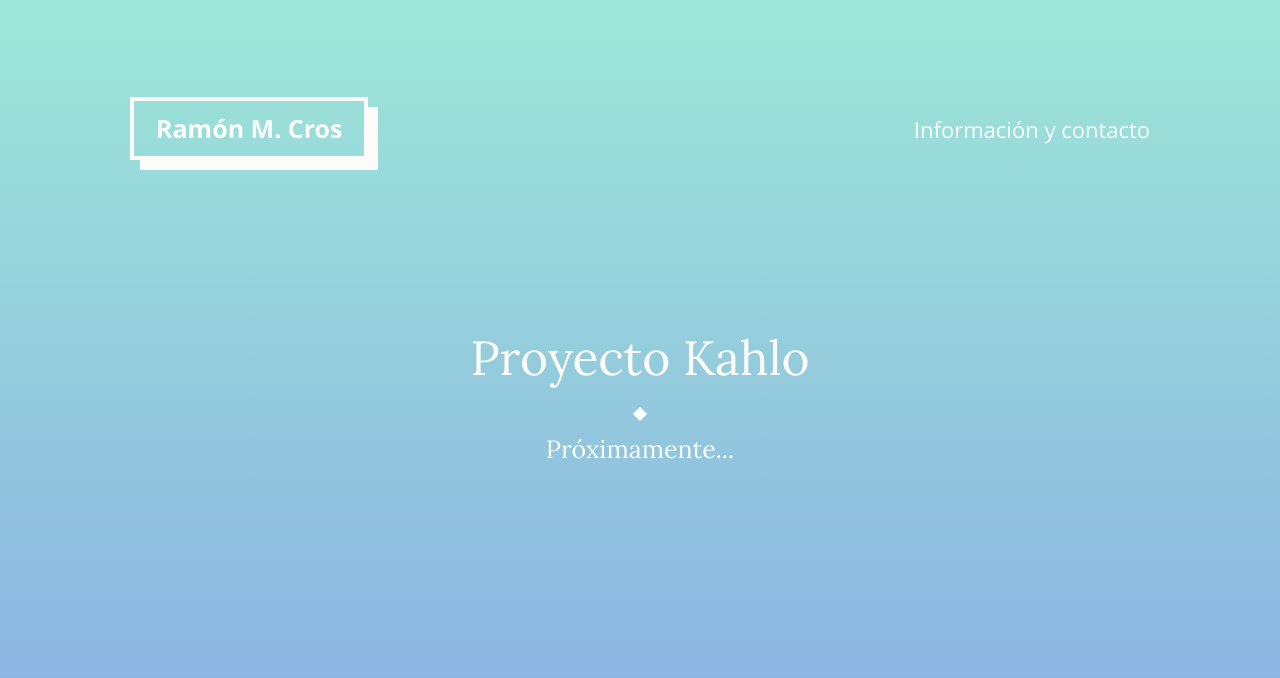
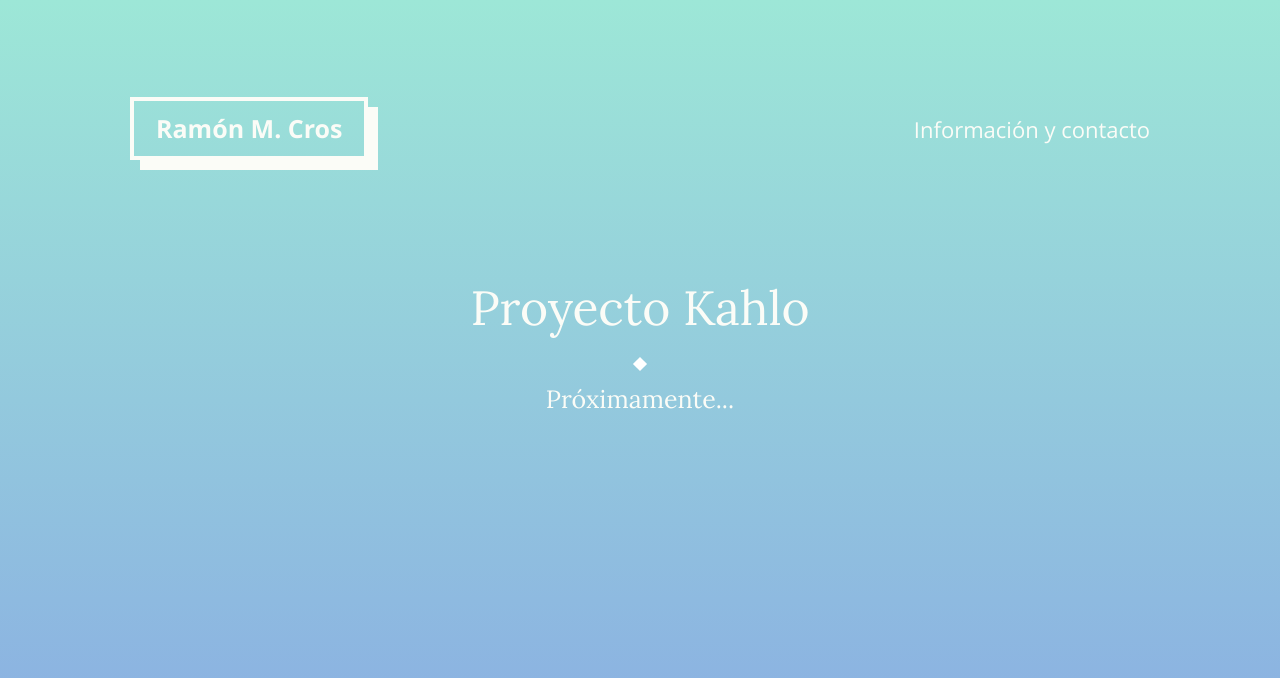
Before and after one commit to ramonmcros/ramonmcros.github.io, a website: page proyectos/proyecto-kahlo.html in a window 1280 px wide. Drawn offline with Linux system fonts and the light colour scheme.

Commit message:
Fix layout

```diff
--- a/proyectos/proyecto-kahlo.html
+++ b/proyectos/proyecto-kahlo.html
@@ -18,13 +18,11 @@
         </nav>
       </header>
       <main class="proyecto">
-        <div class="proyecto__descripcion">
           <h1 class="proyecto__titulo">Proyecto Kahlo</h1>
           <hr class="separador--small">
           <p class="proyecto__proximamente">
             Próximamente...
           </p>
-        </div>
       </main>
     </div>
   </body>
```
